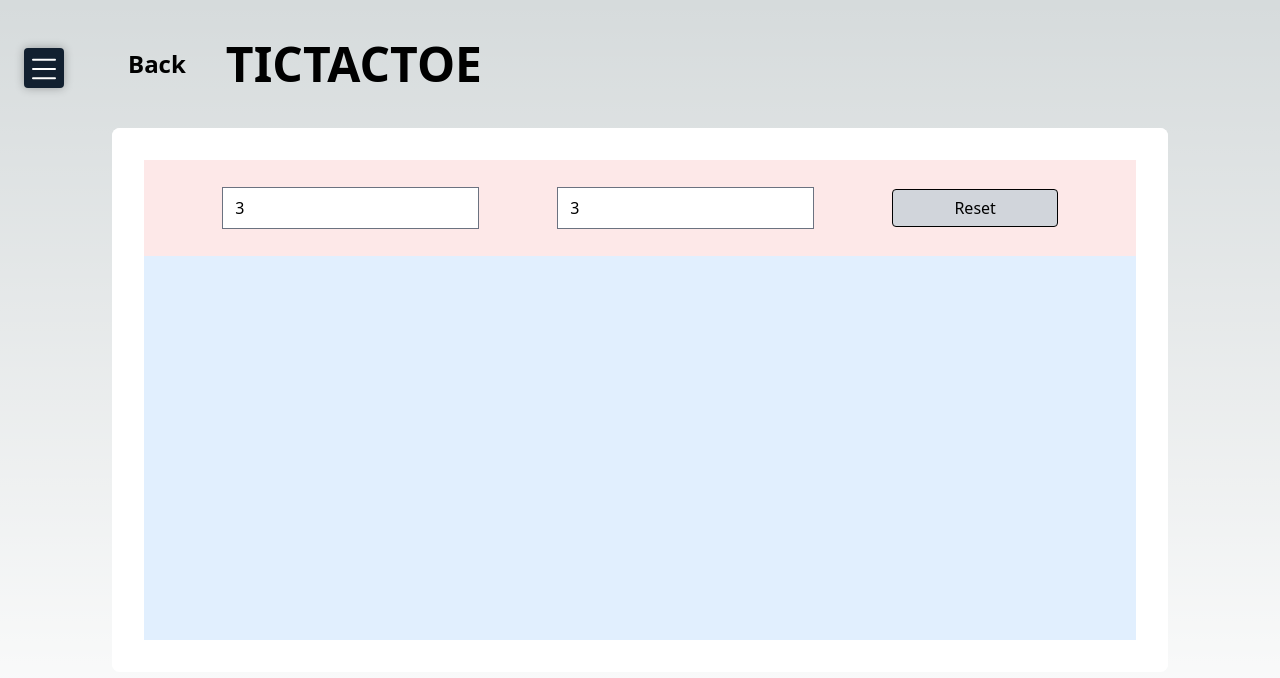
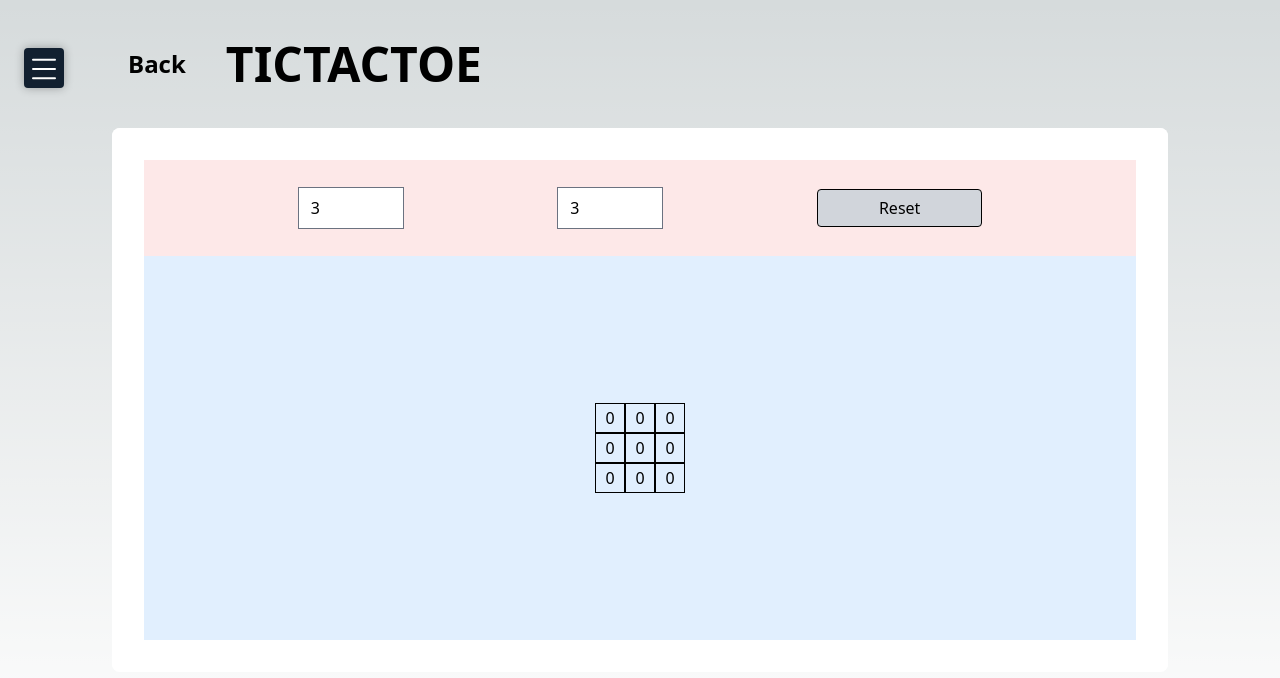
Before and after one commit to juntthanat/main-hub, a Next.js app: page /game/tictactoe in a window 1280 px wide. Shown: the top 678 px of the page. Built offline with nearby package versions, Linux system fonts and the light colour scheme.

Commit message:
feat: refactor tictactoetable to matrix

```diff
--- /dev/null
+++ b/src/app/game/tictactoe/TicTacToe.tsx
@@ -0,0 +1,32 @@
+import {useState} from "react";
+
+// const TICTACTOE_SIZE = 3;
+const initTicTacToeState = (TICTACTOE_SIZE:number) =>
+  Array.from({ length: TICTACTOE_SIZE }, () =>
+    Array.from({ length: TICTACTOE_SIZE }, () => 0)
+  );
+
+export default function TicTacToe(TICTACTOE_SIZE:number) {
+    const [ticTacToeState, setTicTacToeState] = useState(initTicTacToeState(TICTACTOE_SIZE));
+    if (TICTACTOE_SIZE !== ticTacToeState.length){
+        setTicTacToeState(initTicTacToeState(TICTACTOE_SIZE))
+    }
+
+    return (
+        <div>
+            {ticTacToeState.map((row, rowIndex) => {
+                return (
+                    <div key={rowIndex} className="flex">
+                        {row.map((col, colIndex) => {
+                            return (
+                            <div key={colIndex} className="w-[30px] h-[30px] flex justify-center items-center border border-black cursor-pointer">
+                                0
+                            </div>
+                            )
+                        })}
+                    </div>
+                )
+            })}
+        </div>
+    )
+}
--- a/src/app/game/tictactoe/content.tsx
+++ b/src/app/game/tictactoe/content.tsx
@@ -1,33 +1,16 @@
 "use client";
 import { useState, useEffect, useRef } from "react";
 import tableClickHandler from "../tictactoe/tableClickHandler";
+import ticTacToe from "../tictactoe/TicTacToe";
 
 export default function TictactoeContent() {
   const [numberOfWinCondition, setNumberOfWinCondition] = useState<number>(3);
-  const [ticTacToeTable, setTicTacToeTable] = useState<JSX.Element[]>();
+  const [ticTacToeMatrix, setTicTacToeMatrix] = useState<number>(3);
 
   const testing = useRef<HTMLInputElement>(null);
 
   const matrixChangeHandler = (e: React.ChangeEvent<HTMLInputElement>) => {
-    let matrixTable = [];
-    let rowNum = []
-    for(
-      let rowIndex = 0;
-      rowIndex < Number(e.target.value);
-      rowIndex++
-    ) {
-      rowNum.push(<div key={rowIndex} className="bg-slate-300 h-10 w-10 border-black border flex justify-center items-center" onClick={tableClickHandler}>
-        O
-      </div>)
-    }
-    for (
-      let matrixIndex = 0;
-      matrixIndex < Number(e.target.value);
-      matrixIndex++
-    ) {
-      matrixTable.push(<div className="flex" key={matrixIndex}>{rowNum}</div>);
-    }
-    setTicTacToeTable(matrixTable);
+    setTicTacToeMatrix(Number(e.target.value));
   };
   const winConditionChangeHandler = (
     e: React.ChangeEvent<HTMLInputElement>
@@ -35,8 +18,8 @@ export default function TictactoeContent() {
     setNumberOfWinCondition(Number(e.target.value));
   };
   const resetButtonHandler = () => {
-    if(testing.current!==null){
-      console.log(testing.current.value + " Ref Click")
+    if (testing.current !== null) {
+      console.log(testing.current.value + " Ref Click");
       testing.current.value = "5";
     }
     console.log("Reset Button Pressed");
@@ -50,6 +33,7 @@ export default function TictactoeContent() {
           placeholder="Matrix"
           defaultValue={3}
           min={3}
+          max={10}
           ref={testing}
           onChange={matrixChangeHandler}
         ></input>
@@ -58,6 +42,7 @@ export default function TictactoeContent() {
           placeholder="Win Condition"
           defaultValue={3}
           min={3}
+          max={10}
           onChange={winConditionChangeHandler}
         ></input>
         <div
@@ -68,15 +53,11 @@ export default function TictactoeContent() {
         </div>
       </div>
       <div className="h-4/5 w-full bg-blue-100 flex justify-center items-center">
-        <div>
-            {ticTacToeTable}
-        </div>
+        <div>{ticTacToe(ticTacToeMatrix)}</div>
       </div>
     </div>
   );
 }
-
-
 
 // function setTicTacToeTable(matrixTable: import("react").JSX.Element[]) {
 //   throw new Error("Function not implemented.");
@@ -98,9 +79,6 @@ export default function TictactoeContent() {
 // Diagonal
 // 0 4 8
 // 2 4 6
-
-
-
 
 // 0 1 2
 // 3 4 5
```
